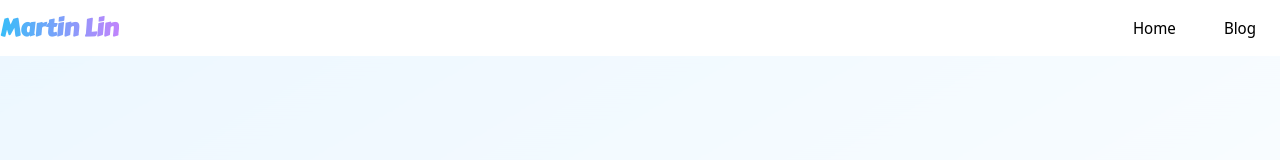
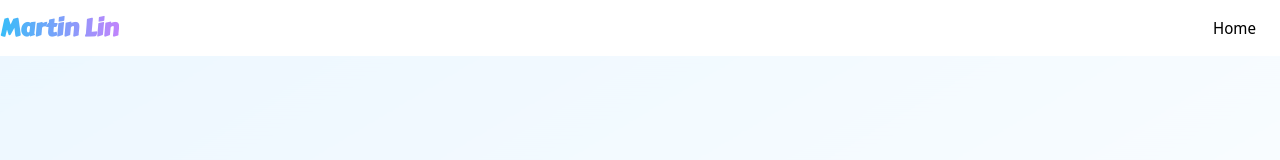
Before and after one commit to ChengYiLin/MTCode, a Next.js app: page / in a window 1280 px wide. Shown: the top 160 px of the page. Built offline with nearby package versions, Linux system fonts and the light colour scheme.

Commit message:
feat: Hide Blog nav link

```diff
--- a/src/components/Layout/Header.tsx
+++ b/src/components/Layout/Header.tsx
@@ -7,10 +7,10 @@ const navItemsList = [
         navItemNode: "Home",
         link: "/",
     },
-    {
-        navItemNode: "Blog",
-        link: "/blog/list",
-    },
+    // {
+    //     navItemNode: "Blog",
+    //     link: "/blog/list",
+    // },
 ];
 
 const Header: FC = () => {
```
